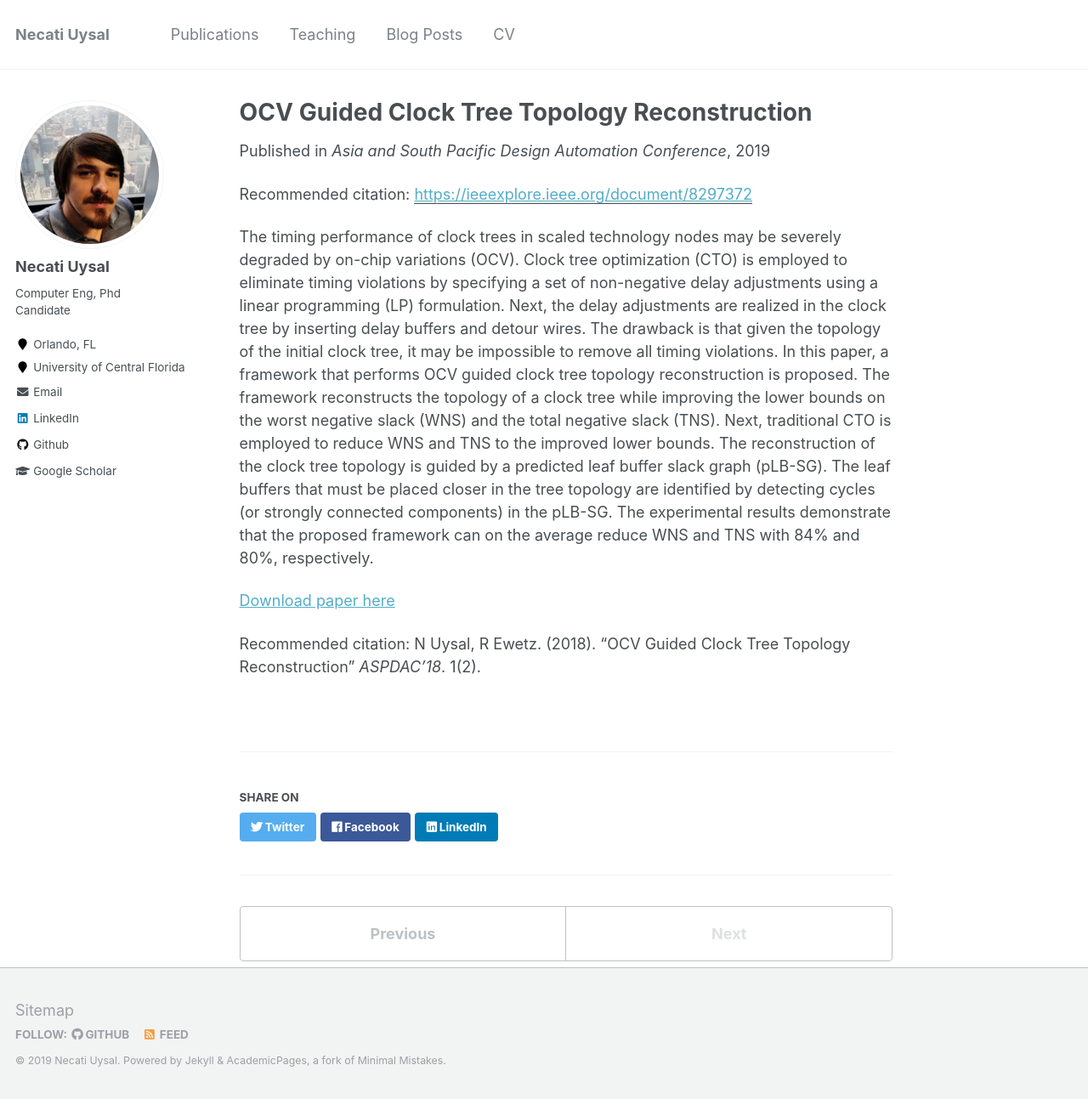
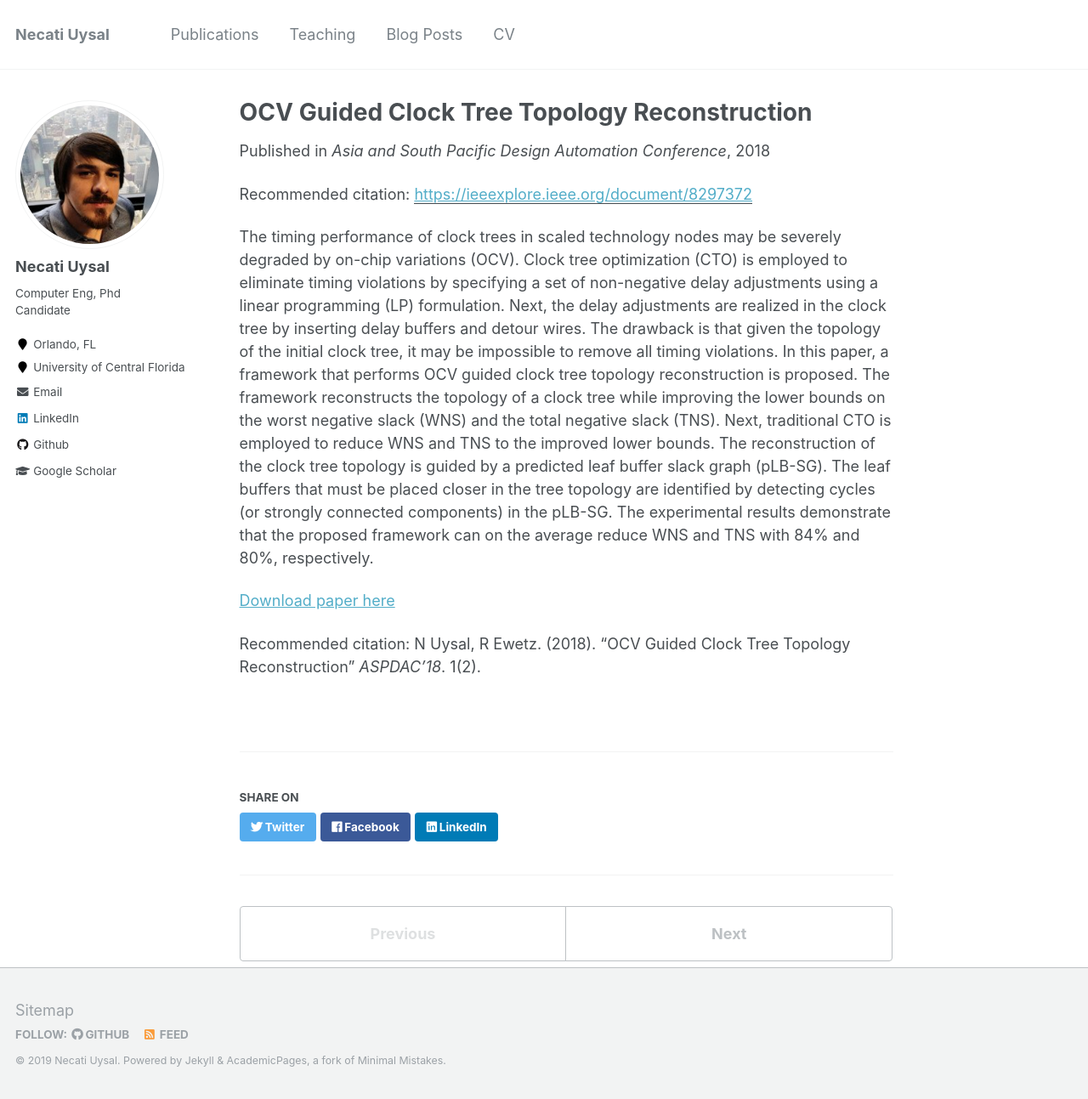
Before and after one commit to MrNjT/mrnjt.github.io, a Jekyll site: the page built from _publications/2018-10-01-paper-title-number-2.md, in a window 1280 px wide and 1293 px high. Shown: the whole window at 85% size. Built offline with Jekyll 4.4.1, drawn with Linux system fonts in a browser that asks for light colours.

Commit message:
Update 2018-10-01-paper-title-number-2.md

```diff
--- a/_publications/2018-10-01-paper-title-number-2.md
+++ b/_publications/2018-10-01-paper-title-number-2.md
@@ -1,11 +1,11 @@
 ---
 title: "OCV Guided Clock Tree Topology Reconstruction"
 collection: publications
-permalink: /publication/ASPDAC18
+permalink: /publication/OCV
 excerpt: 'In this paper, a framework that performs OCV guided clock tree topology reconstruction is proposed.
 The framework reconstructs the topology of a clock tree while improving the lower bounds on the worst negative slack (WNS)
 and the total negative slack (TNS). Next, traditional CTO is employed to reduce WNS and TNS to the improved lower bounds'
-date: 2019-01-21
+date: 2018-01-21
 venue: 'Asia and South Pacific Design Automation Conference'
 paperurl: 'https://ieeexplore.ieee.org/document/8297372'
 citation: ''
```
